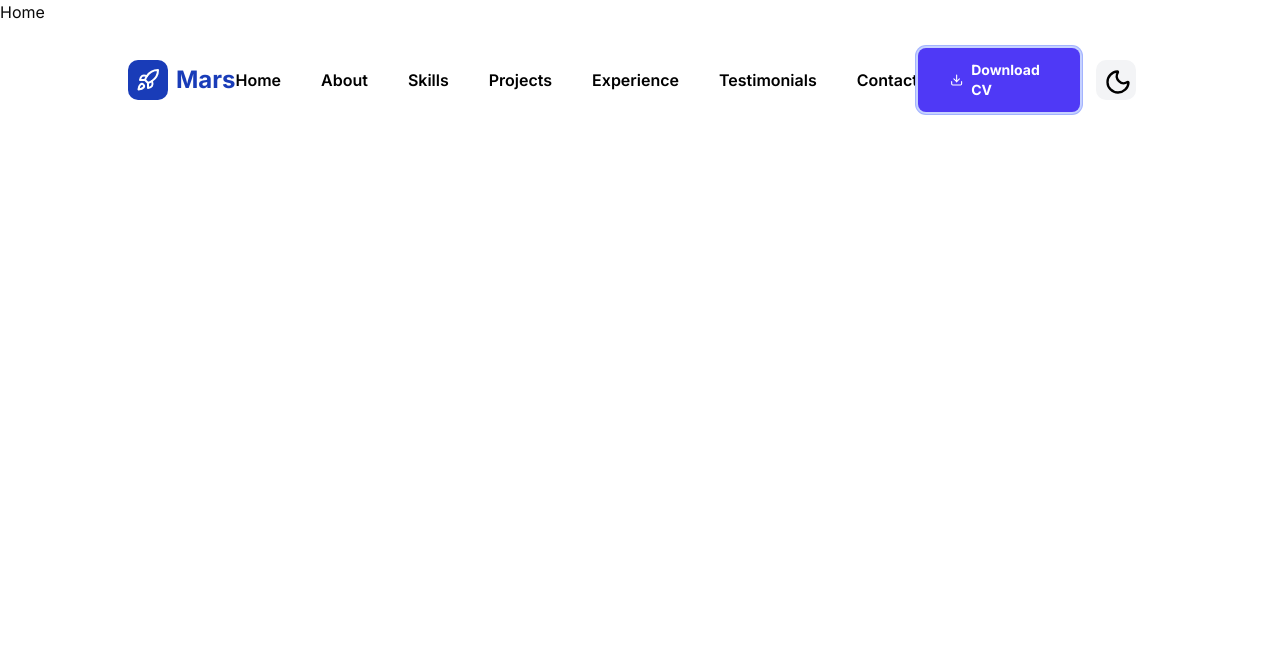
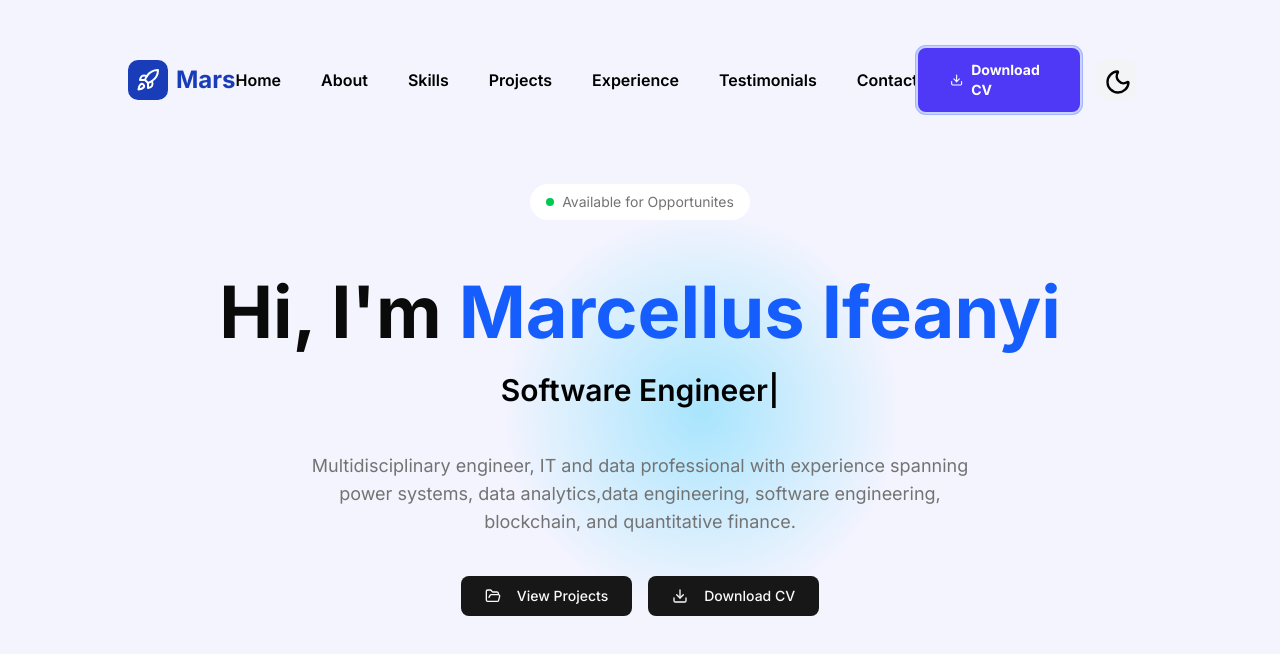
Before and after one commit to MarsIfeanyi/Mars-Ifeanyi-Portfolio, a Next.js app: page / in a window 1280 px wide. Shown: the top 654 px of the page. Built offline with nearby package versions, Linux system fonts and the light colour scheme.

Commit message:
Render the Hero component

```diff
--- a/components/Home/Home.tsx
+++ b/components/Home/Home.tsx
@@ -1,8 +1,14 @@
 
 import React from 'react'
+import Hero from './Hero/Hero'
+
 
 export const Home = () => {
   return (
-    <div className='overflow-hidden'>Home</div>
+    <div className='overflow-hidden '>
+
+      <Hero/>
+
+    </div>
   )
 }
```
